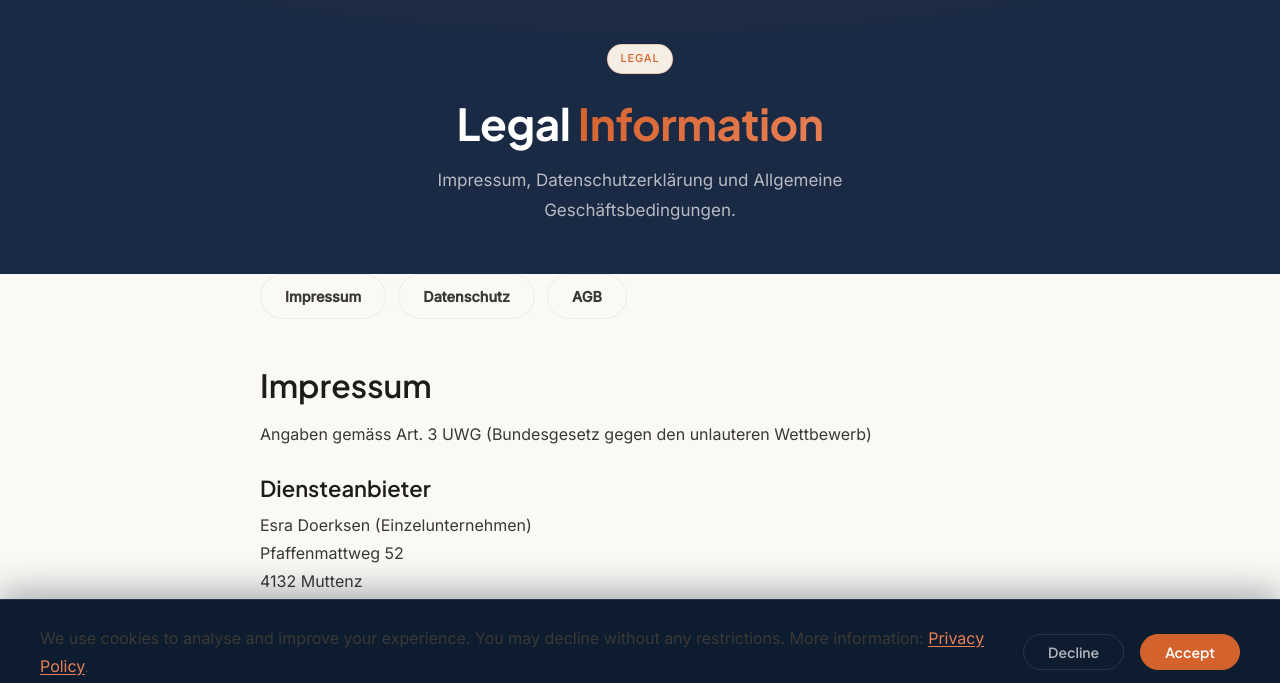
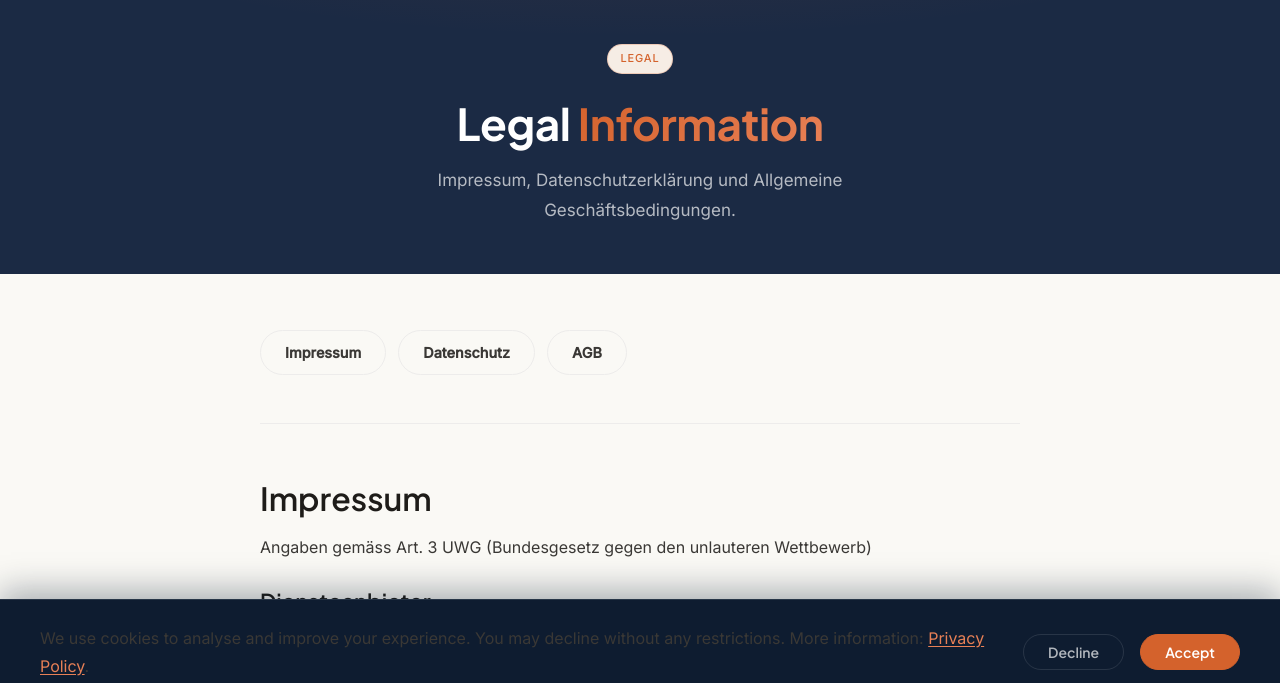
Before and after one commit to EsraDoerksen/website, a website: page legal.html in a window 1280 px wide. Shown: the part 96-779 px from the top of the page. Drawn offline with nearby package versions, Linux system fonts and the light colour scheme.

Commit message:
adds claude settings and allows bash commands, adds claude folder, adds better spacing on legal page

```diff
--- a/legal.html
+++ b/legal.html
@@ -26,7 +26,7 @@
     .legal-content p { margin-bottom: 14px; }
     .legal-content ul { padding-left: 20px; display: block; margin: 12px 0; }
     .legal-content ul li { list-style: disc; color: var(--text-2); margin-bottom: 6px; font-size: 0.95rem; }
-    .legal-tabs { display: flex; gap: 12px; margin-bottom: 48px; }
+    .legal-tabs { display: flex; gap: 12px; padding: 56px 0 48px; margin-bottom: 56px; border-bottom: 1px solid var(--border); }
     .legal-tab { padding: 10px 24px; border-radius: 100px; font-weight: 600; font-size: 0.9rem; transition: all 0.3s; border: 1px solid var(--border); background: transparent; color: var(--text-2); cursor: pointer; }
     .legal-tab.active, .legal-tab:hover { background: var(--accent); color: #fff; border-color: var(--accent); }
   </style>
@@ -89,7 +89,7 @@ height="0" width="0" style="display:none;visibility:hidden"></iframe></noscript>
   </div>
 </section>
 
-<section class="section" style="padding-top: 0;">
+<section class="section" style="padding-top: 0; padding-bottom: var(--sp-9);">
   <div class="container">
     <div class="legal-content">
 
--- /dev/null
+++ b/serve.json
@@ -0,0 +1,4 @@
+{
+  "cleanUrls": true,
+  "trailingSlash": false
+}
```
Also changed, not shown: .claude/CLAUDE.md, .claude/settings.json (added), .claude/skills/README.md (renamed from skills/README.md), .claude/skills/compliance-SKILL.md (renamed from skills/compliance-SKILL.md), .claude/skills/content-SKILL.md (renamed from skills/content-SKILL.md), .claude/skills/design-SKILL.md (renamed from skills/design-SKILL.md), .claude/skills/output-SKILL.md (renamed from skills/output-SKILL.md).
